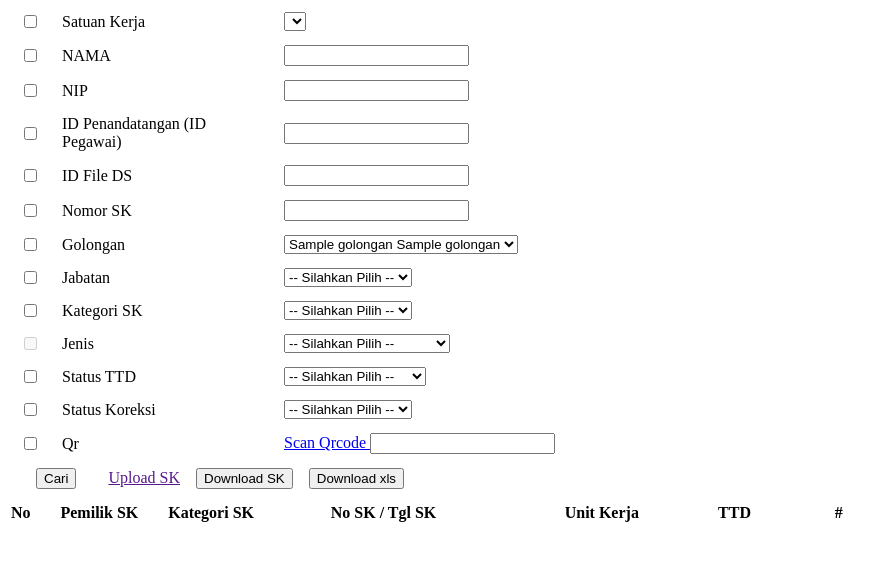
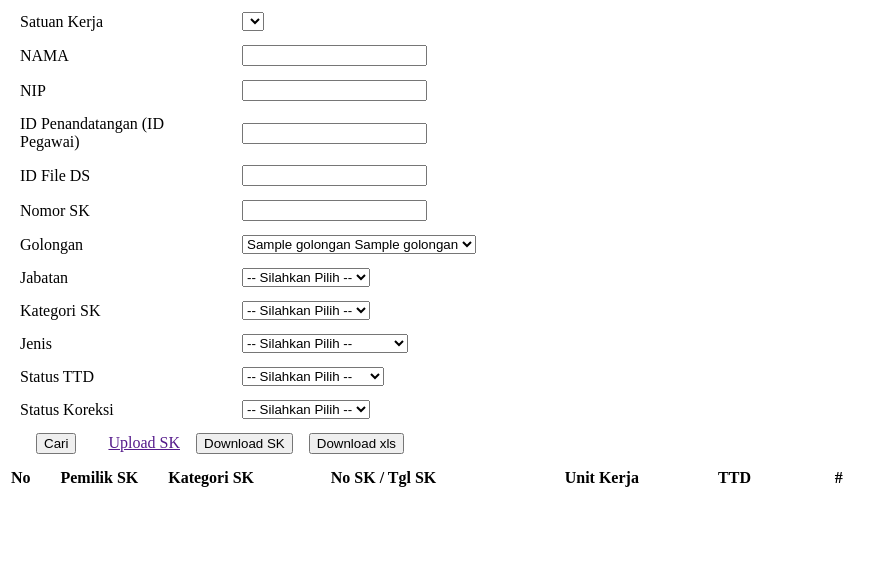
Before and after one commit to PusdatinNFA/simpeg, a PHP site: template application/modules/sk_ds/views/sk/viewall.php in a window 1280 px wide. Shown: the top 561 px of the page, without its empty margins (0-895 px from the left). Run offline with PHP 8.4, Linux system fonts and the light colour scheme; the template is opened without the code that fills it: most values are stand-ins (such as "Sample title", 1, 10 or a date in 2020); data that the repository does not hold is empty.

Commit message:
update menu

```diff
--- a/application/modules/sk_ds/views/sk/viewall.php
+++ b/application/modules/sk_ds/views/sk/viewall.php
@@ -1,4 +1,4 @@
-<div class="admin-box box box-primary expanded-box">
+<div class="admin-box box box-danger expanded-box">
         <div class="box-header">
         <?php echo form_open($this->uri->uri_string(),"id=form_search_pegawai","form"); ?>
                 <style>
@@ -8,37 +8,30 @@
                 </style>
                 <table class="filter_pegawai" sborder=0 width='100%' cellpadding="10">
                     <tr>
-                        <td width="20px"><input type="checkbox" name="unit_id_cb"></td>
                         <td width="200px"><label for="example-text-input" class="col-form-label">Satuan Kerja</label></td>
                         <td colspan=2><select id="unit_id_key" name="unit_id_key" width="100%" class=" col-md-10 format-control"></select></td>
                     </tr>
                     <tr>
-                        <td width="20px"><input type="checkbox" name="nama_cb"></td>
                         <td width="200px"><label for="example-text-input" class="col-form-label">NAMA</label></td>
                         <td colspan=2><input class="form-control" type="text" name="nama_key" value="" ></td>
                     </tr>
                     <tr>
-                        <td width="20px"><input type="checkbox" name="nip_cb"></td>
                         <td width="200px"><label for="example-text-input" class="col-form-label">NIP</label></td>
                         <td colspan=2><input class="form-control" type="text" name="nip_key" value="" ></td>
                     </tr>
                     <tr>
-                        <td width="20px"><input type="checkbox" name="chkpenandatangan"></td>
                         <td width="200px"><label for="example-text-input" class="col-form-label">ID Penandatangan (ID Pegawai)</label></td>
                         <td colspan=2><input class="form-control" type="text" name="id_pegawai_ttd" value="" ></td>
                     </tr>
                     <tr>
-                        <td width="20px"><input type="checkbox" name="chkidfile"></td>
                         <td width="200px"><label for="example-text-input" class="col-form-label">ID File DS</label></td>
                         <td colspan=2><input class="form-control" type="text" name="id_file" value="" ></td>
                     </tr>
                     <tr>
-                        <td width="20px"><input type="checkbox" name="ch_nosk"></td>
                         <td width="200px"><label for="example-text-input" class="col-form-label">Nomor SK</label></td>
                         <td colspan=2><input class="form-control" type="text" name="nomor_sk" value="" ></td>
                     </tr>
                     <tr>
-                        <td width="20px"><input type="checkbox" name="golongan_cb"></td>
                         <td width="200px"><label for="example-text-input" class="col-form-label">Golongan</label></td>
                         <td colspan=2>
                             <select name="golongan_key" class="form-control">
@@ -52,7 +45,6 @@
                     </tr>
 
                     <tr>
-                        <td width="20px"><input type="checkbox" name="kategori_cb"></td>
                         <td width="200px"><label for="example-text-input" class="col-form-label">Jabatan</label></td>
                         <td colspan=2>
                             <select name="kategori_jabatan" id="kategori_jabatan" class="form-control select2">
@@ -69,7 +61,6 @@
                         </td>
                     </tr>
                     <tr>
-                        <td width="20px"><input type="checkbox" name="kategori_cb"></td>
                         <td width="200px"><label for="example-text-input" class="col-form-label">Kategori SK</label></td>
                         <td colspan=2>
                             <select name="kategori_sk" id="kategori_sk" class="form-control">
@@ -85,7 +76,6 @@
                         </td>
                     </tr>
                     <tr>
-                        <td width="20px"><input type="checkbox" disabled name="jenis"></td>
                         <td width="200px"><label for="example-text-input" class="col-form-label">Jenis</label></td>
                         <td colspan=2>
                             <select name="ds_ok" id="ds_ok" class="form-control select2">
@@ -96,7 +86,6 @@
                         </td>
                     </tr>
                     <tr>
-                        <td width="20px"><input type="checkbox" name="chkstatus"></td>
                         <td width="200px"><label for="example-text-input" class="col-form-label">Status TTD</label></td>
                         <td colspan=2>
                             <select name="is_signed" id="is_signed" class="form-control select2">
@@ -108,7 +97,6 @@
                     </tr>
 
                     <tr>
-                        <td width="20px"><input type="checkbox" name="chkstatuskoreksi"></td>
                         <td width="200px"><label for="example-text-input" class="col-form-label">Status Koreksi</label></td>
                         <td colspan=2>
                             <select name="is_corrected" id="is_corrected" class="form-control select2">
@@ -116,19 +104,6 @@
                             <option value="1">Sudah Koreksi</option>
                             <option value="0">Belum Koreksi</option>
                             <option value="3">Dikembalikan</option>
-                        </select>
-                        </td>
-                    </tr>
-
-
-
-                    <tr>
-                        <td width="20px"><input type="checkbox" class="chkqr" name="chkqr"></td>
-                        <td width="200px"><label for="example-text-input" class="col-form-label">Qr</label></td>
-                        <td colspan=2>
-                            <a href="<?php echo base_url(); ?>admin/sk/sk_ds/scanqr" id="linkqr" data-toggle="tooltip" class="btn btn-sm btn-info show-modal" data-original-title="Scan QR"><i class="glyphicon glyphicon-eye-open"></i> Scan Qrcode </a>
-                            <input type="text" id="textqrcode" name="textqrcode" class="form-control">
-
                         </select>
                         </td>
                     </tr>
@@ -147,6 +122,8 @@
             echo form_close();
             ?>
          </div>
+</div>
+<div class="admin-box box box-danger expanded-box">
         <div class="box-body">
             <table class="slug-table table table-bordered table-striped table-responsive dt-responsive table-data table-hover">
                 <thead>
```
Also changed, not shown: application/modules/sk_ds/controllers/Sk.php (+30 -32 lines), application/modules/sk_ds/views/sk/belumvalidasi.php (+1 -7 lines), application/modules/sk_ds/views/sk/sudahvalidasi.php (+0 -16 lines).
